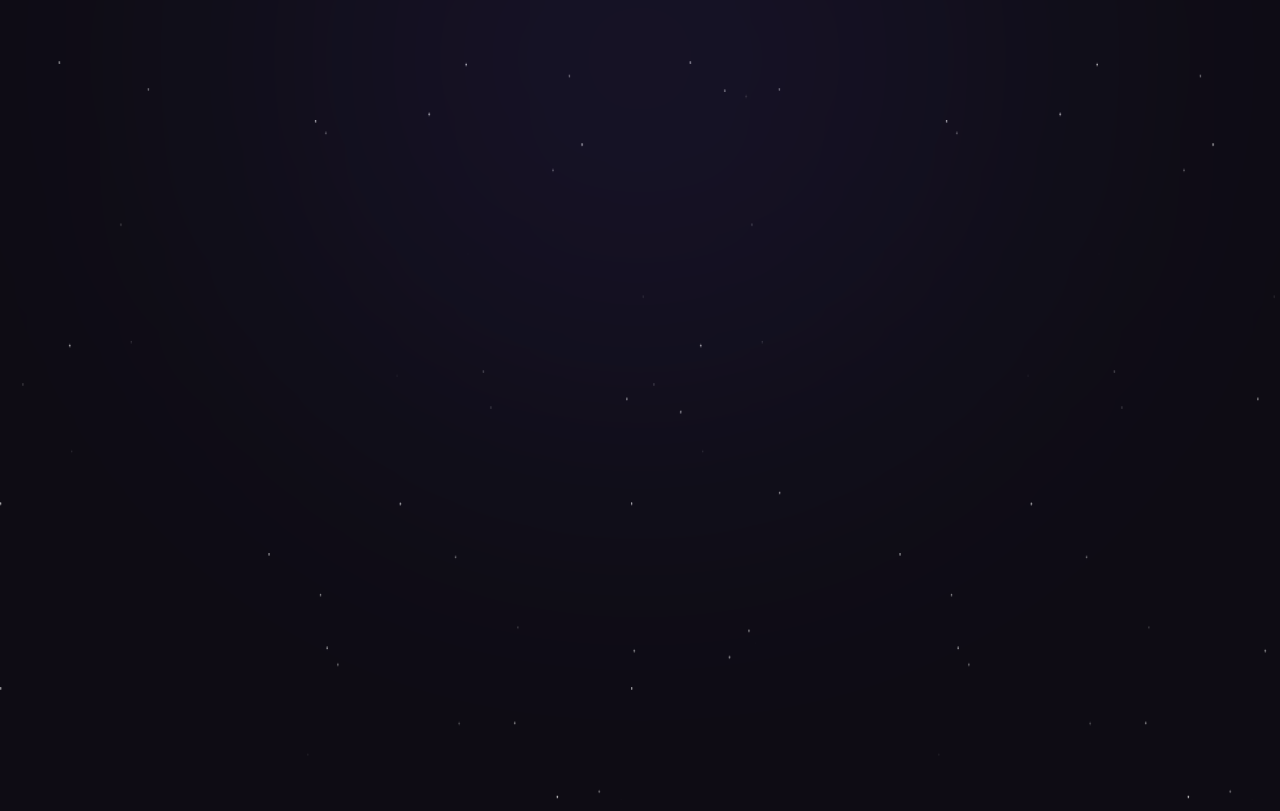
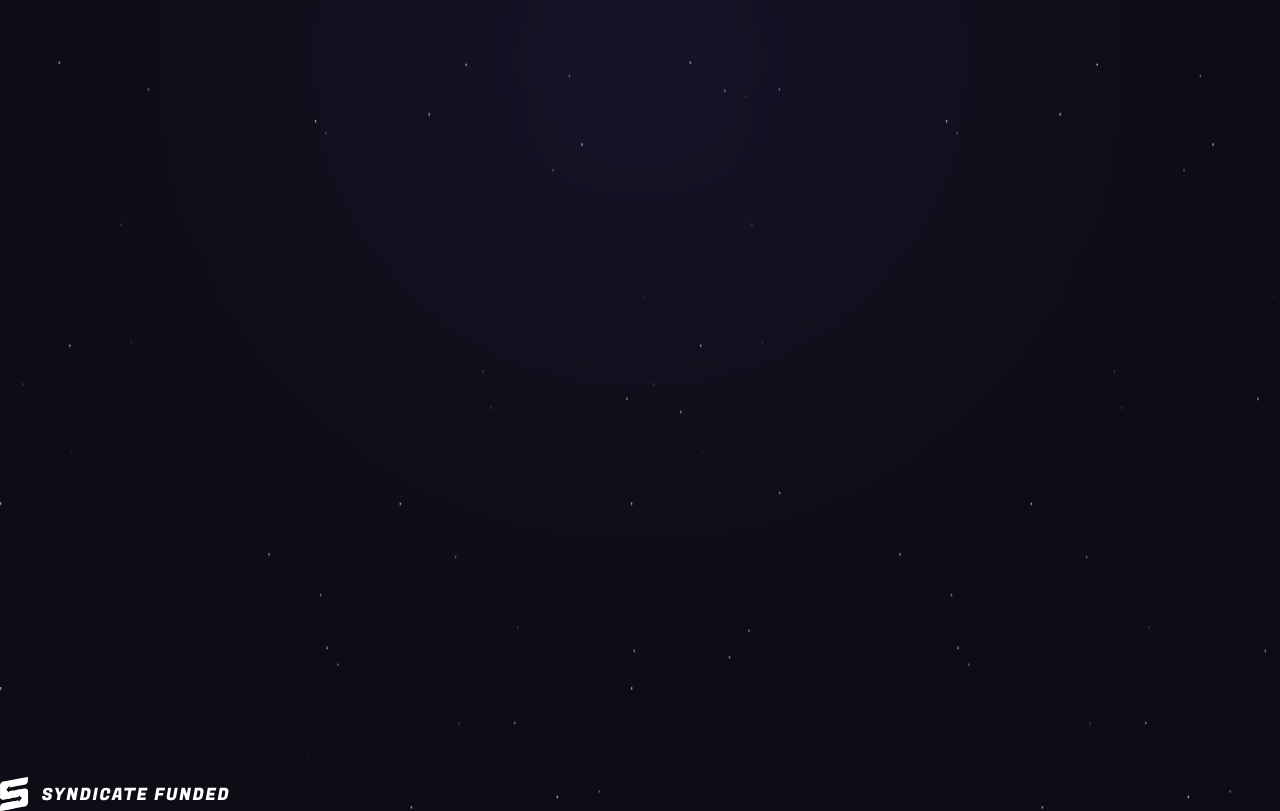
Before and after one commit to MuhammadZaeemNaveedSheikh/SyndicateComingSoon, a React (Vite) app: page / in a window 1280 px wide. Built offline with nearby package versions, Linux system fonts and the light colour scheme.

Commit message:
Add navbar

```diff
--- a/src/App.jsx
+++ b/src/App.jsx
@@ -1,10 +1,12 @@
 import Gradient from "./assets/bg-gradient.svg"
+import Navbar from "./components/Navbar"
 
 function App() {
   return (
-    <>
-      <img src={Gradient} className="absolute -top-32" />
-    </>
+    <main>
+      <img src={Gradient} className="absolute left-1/2 -translate-x-1/2 top-0 md:-top-32" />
+      <Navbar />
+    </main>
   )
 }
 
--- /dev/null
+++ b/src/components/Navbar.jsx
@@ -0,0 +1,11 @@
+import Logo from "../assets/logo.svg"
+
+const Navbar = () => {
+  return (
+    <nav className="flex justify-center items-center p-10">
+        <img src={Logo} alt="syndicate logo" className="w-52 md:w-96" />
+    </nav>
+  )
+}
+
+export default Navbar
```
